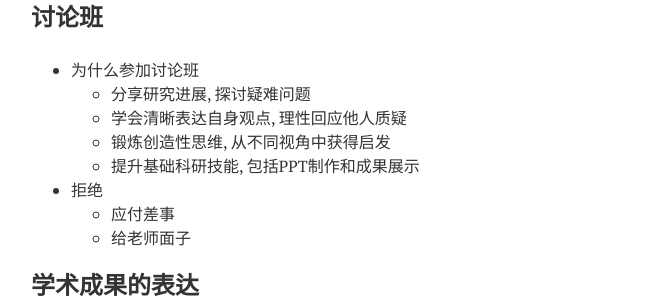
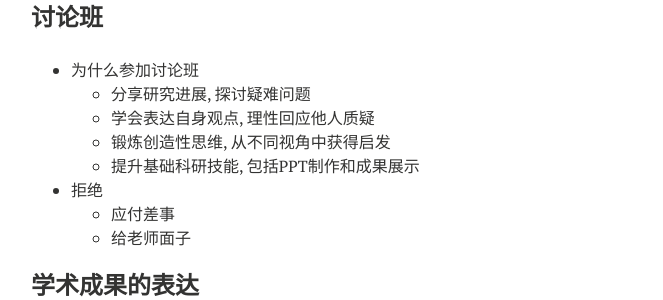
Before and after one commit to xianchaoxiu/xianchaoxiu.github.io, a Jekyll site: the page built from chinese/reading/how/index.md, in a window 1280 px wide and 900 px high, scrolled down 1598 px. Shown: the part 153-453 px from the top of the window, without its empty margins (289-952 px from the left). Built offline with Jekyll 4.4.1, drawn with Linux system fonts in a browser that asks for light colours; nearby versions of some CDN libraries.

Commit message:
Update index.md

```diff
--- a/chinese/reading/how/index.md
+++ b/chinese/reading/how/index.md
@@ -75,7 +75,7 @@ share: false
 ### 讨论班
 * 为什么参加讨论班
   - 分享研究进展, 探讨疑难问题
-  - 学会清晰表达自身观点, 理性回应他人质疑
+  - 学会表达自身观点, 理性回应他人质疑
   - 锻炼创造性思维, 从不同视角中获得启发
   - 提升基础科研技能, 包括PPT制作和成果展示
 * 拒绝
```
